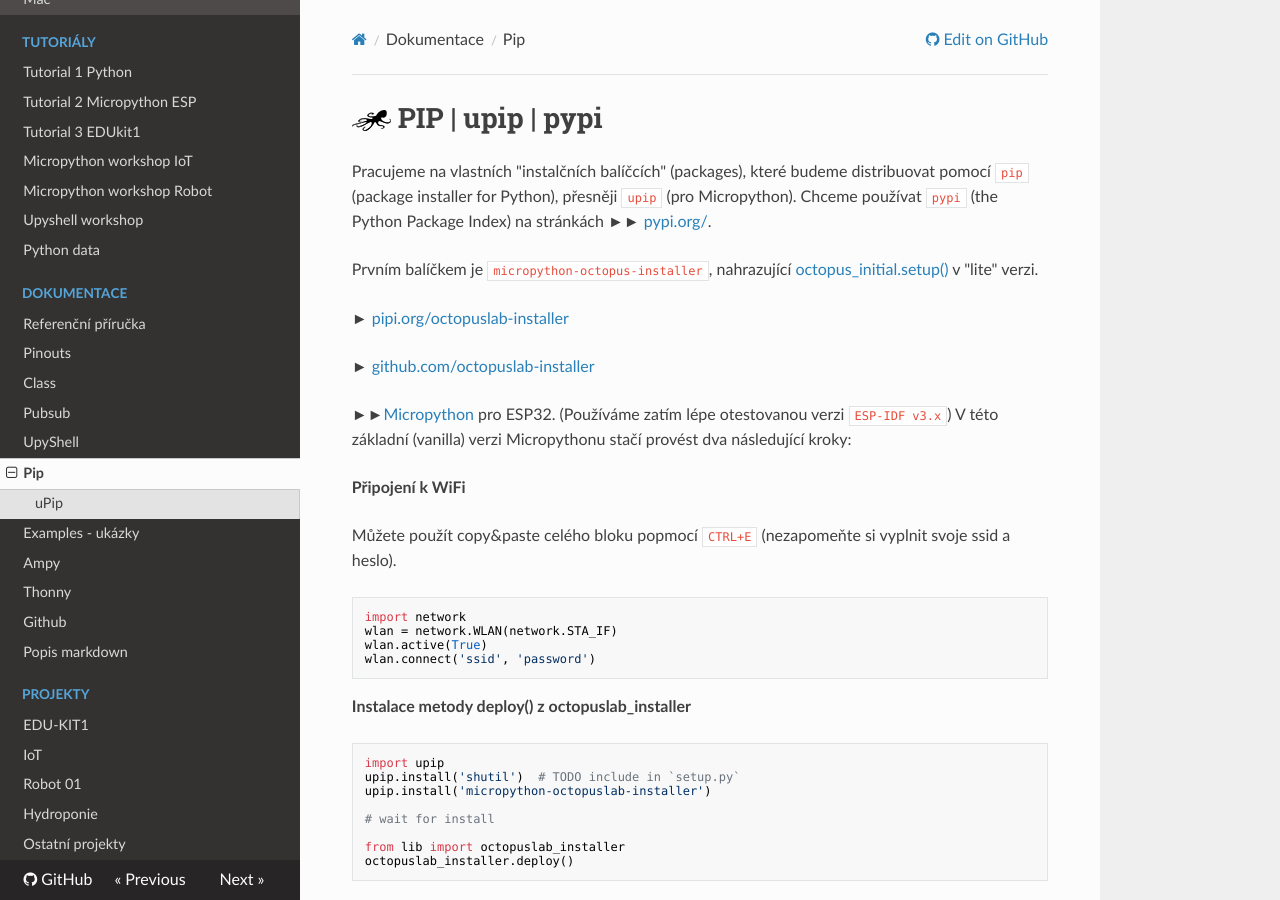
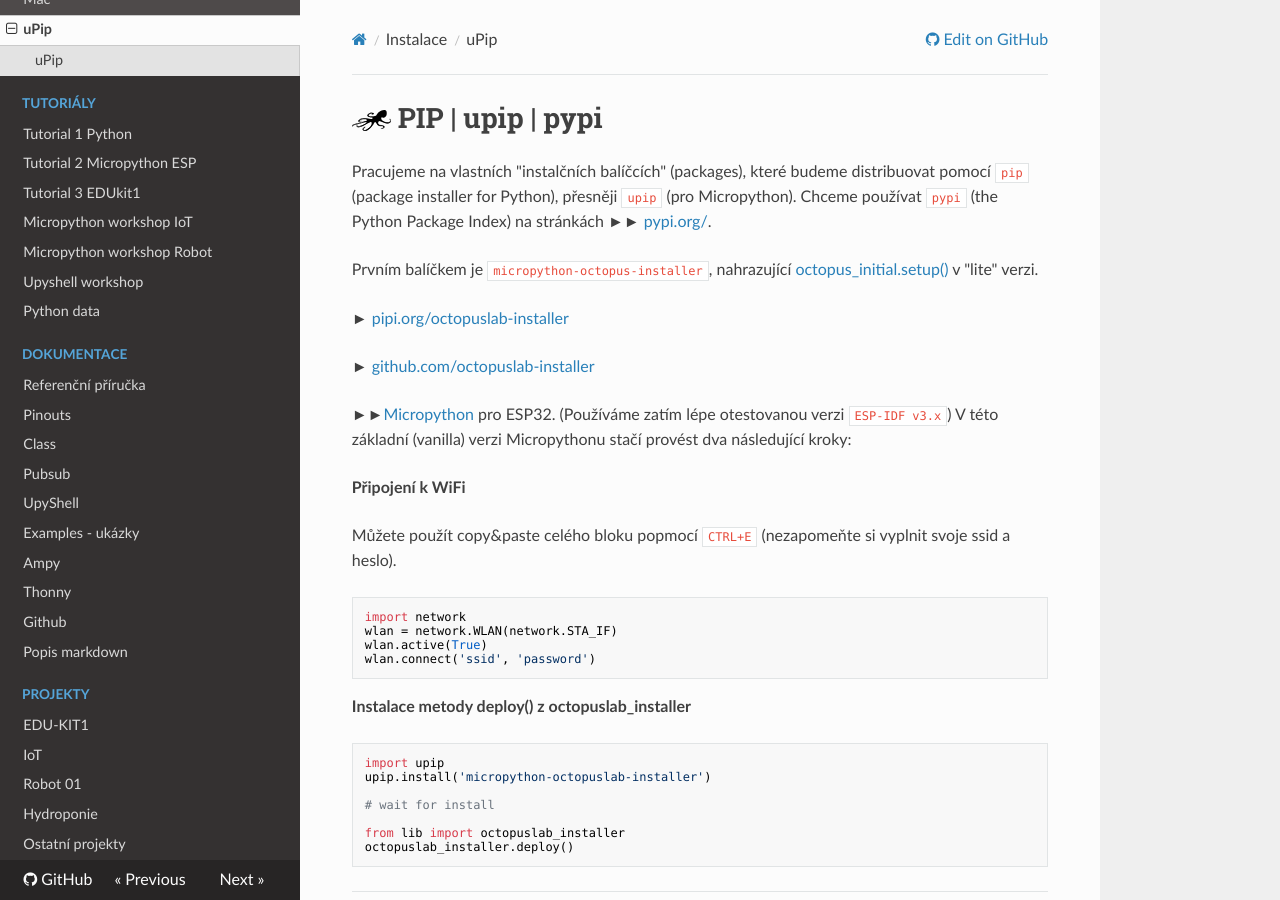
Before and after one commit to octopuslab-cz/docs_octopuslab_cz, an MkDocs documentation site: the page built from docs/pip.md, in a window 1280 px wide and 900 px high. Built offline with MkDocs 1.6.1, drawn with Linux system fonts in a browser that asks for light colours; nearby versions of some CDN libraries.

Commit message:
new installer

````diff
--- a/docs/pip.md
+++ b/docs/pip.md
@@ -28,7 +28,6 @@ wlan.connect('ssid', 'password')
 **Instalace metody deploy() z octopuslab_installer**
 ```python
 import upip
-upip.install('shutil')  # TODO include in `setup.py`
 upip.install('micropython-octopuslab-installer')
 
 # wait for install
--- a/mkdocs.yml
+++ b/mkdocs.yml
@@ -17,6 +17,7 @@ nav:
       - 'Windows ': install_win.md
       - 'Linux ': install_linux.md
       - 'Mac ': install_mac.md
+      - 'uPip ': pip.md
   - 'Tutoriály':
       - 'Tutorial 1 Python ': tutorial1-python.md
       - 'Tutorial 2 Micropython ESP': tutorial2-micropython-esp.md
@@ -31,7 +32,6 @@ nav:
       - 'Class': class.md
       - 'Pubsub': pubsub.md
       - 'UpyShell': upyshell.md
-      - 'Pip ': pip.md
       - 'Examples - ukázky': examples.md
       - 'Ampy': ampy.md
       - 'Thonny': thonny.md
````
